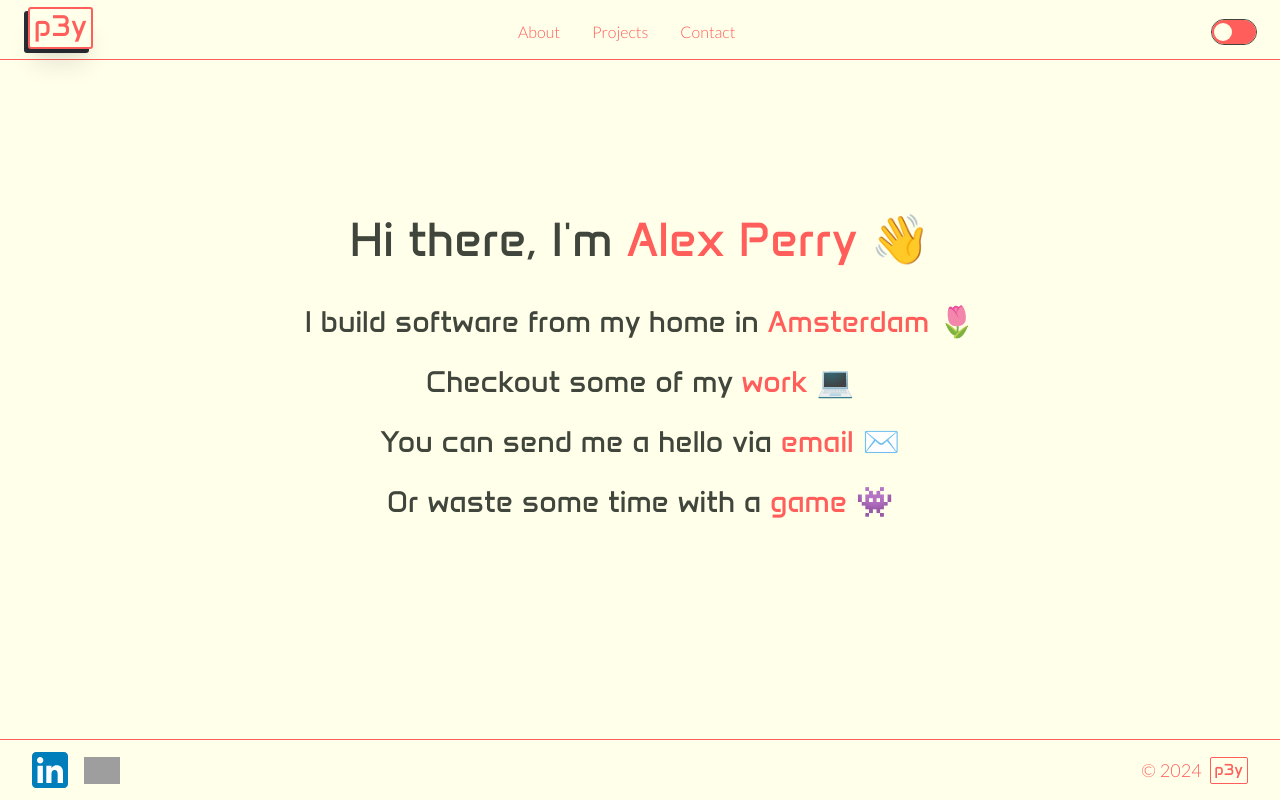
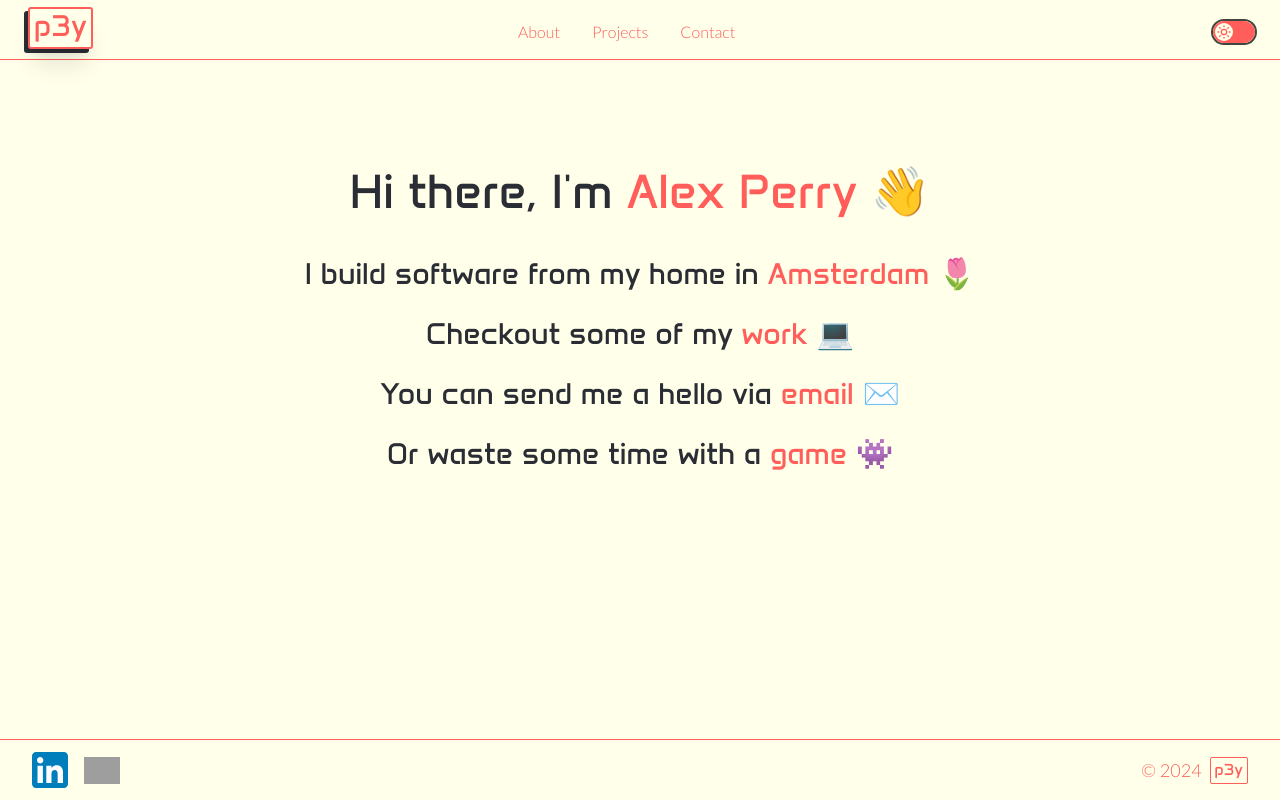
Before and after one commit to alexp3y/p3y, a Next.js app: page / in a window 1280 px wide. Built offline with nearby package versions, Linux system fonts and the light colour scheme; grey boxes are pictures that could not be loaded.

Commit message:
More legibility and styling tweaks

```diff
--- a/src/app/about/page.tsx
+++ b/src/app/about/page.tsx
@@ -6,8 +6,8 @@ export default function AboutPage() {
   return (
     <main className="flex min-h-screen flex-col items-center justify-between">
       <NavBar />
-      <div className="flex flex-col text-black flex-grow justify-start text-p3y-red p-10 items-center">
-        <h1 className="pb-10 text-3xl text-center">About</h1>
+      <div className="flex flex-col text-black flex-grow justify-start text-p3y-gunmetal dark:text-p3y-grey p-10 items-center">
+        <h1 className="pb-10 text-3xl text-center text-p3y-red">About</h1>
         <Image
           priority
           className="rounded-2xl shadow-md"
@@ -16,11 +16,11 @@ export default function AboutPage() {
           height={400}
           alt="about"
         />
-        <div className="flex flex-col gap-y-6 py-10 text-[14px] max-w-[800px]">
+        <div className="flex flex-col gap-y-6 py-10 text-[15px] max-w-[800px]">
           <p>Welcome Traveler!</p>
           <p>
             The purpose of{' '}
-            <span className="border border-p3y-red rounded-[2px] py-[1px] pb-[2px] px-[3px]">
+            <span className="border-[2px] text-p3y-red rounded-[2px] py-[1px] pb-[2px] px-[3px]">
               p3y
             </span>{' '}
             is to showcase some of my current and future development projects.
--- a/src/app/globals.css
+++ b/src/app/globals.css
@@ -94,10 +94,14 @@ body {
   height: 18px;
   width: 18px;
   left: 1px;
-  bottom: 2px;
+  bottom: 1px;
   -webkit-transition: 0.4s;
   transition: 0.4s;
   @apply bg-p3y-red;
+  background-size: 16px;
+  background-position: center;
+  background-repeat: no-repeat;
+  background-image: url(/images/sun.svg);
 }
 
 input:checked + .slider {
@@ -110,10 +114,11 @@ input:focus + .slider {
 }
 
 input:checked + .slider:before {
-  -webkit-transform: translateX(22px);
-  -ms-transform: translateX(22px);
-  transform: translateX(22px);
+  -webkit-transform: translateX(20px);
+  -ms-transform: translateX(20px);
+  transform: translateX(20px);
   @apply bg-p3y-gunmetal border border-p3y-gunmetal;
+  background-image: url(/images/moon.svg);
 }
 
 canvas {
--- a/src/app/page.tsx
+++ b/src/app/page.tsx
@@ -10,7 +10,7 @@ export default function Home() {
         <link rel="preconnect" href="https://fonts.googleapis.com" />
         <link rel="preconnect" href="https://fonts.gstatic.com" />
       </Head>
-      <main className="flex h-screen max-h-screen flex-col items-center text-p3y-olive justify-between lato">
+      <main className="flex h-screen max-h-screen flex-col items-center text-p3y-gunmetal justify-between lato">
         <NavBar />
         <HomepageHello />
         <Footer />
--- a/src/components/Homepage/HomepageHello.tsx
+++ b/src/components/Homepage/HomepageHello.tsx
@@ -1,11 +1,10 @@
 'use client';
-import Image from 'next/image';
 import Link from 'next/link';
-import React, { useEffect } from 'react';
+import React from 'react';
 
 const HomepageHello: React.FC = () => {
   return (
-    <div className="w-full md:text-3xl anta flex flex-col gap-y-6 text-xl dark:text-p3y-grey text-center mb-16 justify-center p-16">
+    <div className="w-full md:text-3xl anta flex flex-col gap-y-6 text-xl dark:text-p3y-grey text-center mb-[20vh] justify-center p-16">
       <span className="text-4xl md:text-5xl pb-4">
         {"Hi there, I'm"}{' '}
         <Link href="/about">
--- a/src/components/NavBar/Logo.tsx
+++ b/src/components/NavBar/Logo.tsx
@@ -4,8 +4,8 @@ import React from 'react';
 const Logo: React.FC = () => {
   return (
     <Link href="/">
-      <div className="bg-p3y-gunmetal dark:bg-p3y-blue rounded-[3px] w-fit">
-        <span className="text-[30px] tracking-[0px] leading-none text-p3y-red border-[2px] border-p3y-red rounded-[3px] px-[4px] pb-[6px] pt-[2px]  dark:bg-p3y-gunmetal bg-p3y-ivory anta cursor-pointer active:border-p3y-blue active:text-p3y-blue dark:active:border-p3y-maize dark:active:text-p3y-maize -translate-y-[4px] translate-x-[4px] dark:translate-x-[3px] dark:-translate-y-[2px] z-20 flex shadow-xl">
+      <div className="bg-p3y-gunmetal dark:bg-p3y-grey rounded-[3px] w-fit">
+        <span className="text-[30px] tracking-[0px] leading-none text-p3y-red border-[2px] border-p3y-red rounded-[3px] px-[4px] pb-[6px] pt-[2px]  dark:bg-p3y-gunmetal bg-p3y-ivory anta cursor-pointer active:border-p3y-blue active:text-p3y-blue dark:active:border-p3y-maize dark:active:text-p3y-maize -translate-y-[4px] translate-x-[4px] dark:translate-x-[3px] dark:-translate-y-[3px] z-20 flex shadow-xl">
           p3y
         </span>
       </div>
--- a/src/components/NavBar/ThemeSwitch.tsx
+++ b/src/components/NavBar/ThemeSwitch.tsx
@@ -20,7 +20,7 @@ const ThemeSwitch: React.FC = () => {
   }, []);
   return (
     <div className="flex flex-col items-center justify-center gap-y-2 relative h-[25px] w-[44px]">
-      <label className="switch w-1/2 border-p3y-olive dark:border-p3y-blue border-[1px] rounded-full">
+      <label className="switch w-1/2 border-p3y-olive dark:border-p3y-grey border-[2px] rounded-full">
         <input
           checked={
             typeof window !== 'undefined'
--- a/src/components/Projects/ProjectCard.tsx
+++ b/src/components/Projects/ProjectCard.tsx
@@ -18,7 +18,7 @@ const ProjectCard: React.FC<Props> = ({
   description,
 }) => {
   return (
-    <div className="flex flex-col border-2 border-p3y-red rounded-xl h-fit text-p3y-gunmetal dark:text-p3y-red">
+    <div className="flex flex-col border-2 border-p3y-red rounded-xl h-fit text-p3y-gunmetal dark:text-p3y-grey">
       <div className="h-[220px]">
         <Image
           priority
```
Also changed, not shown: public/images/moon.svg (added), public/images/sun.svg (added).
